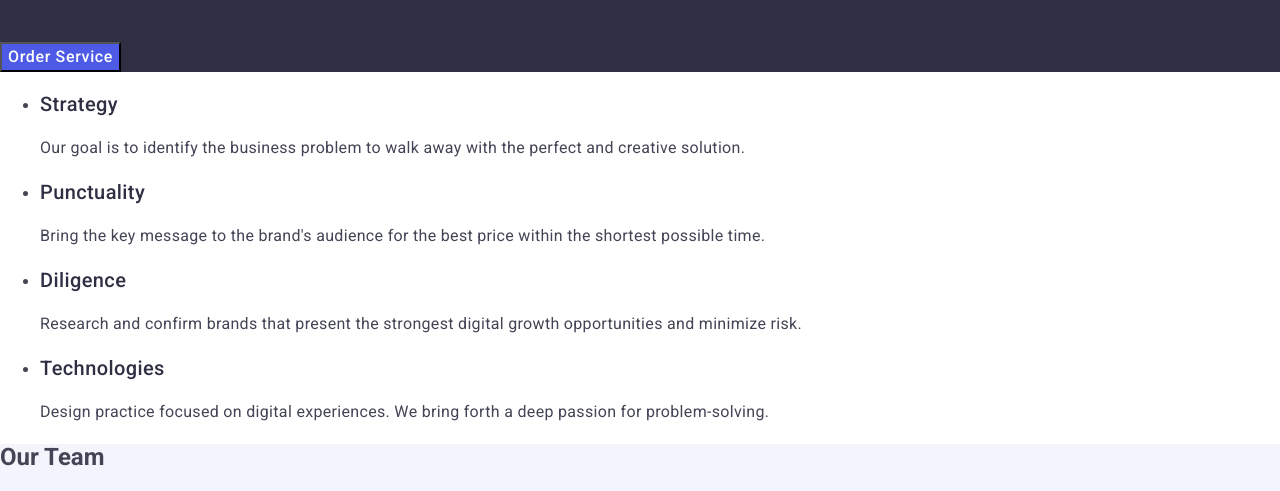
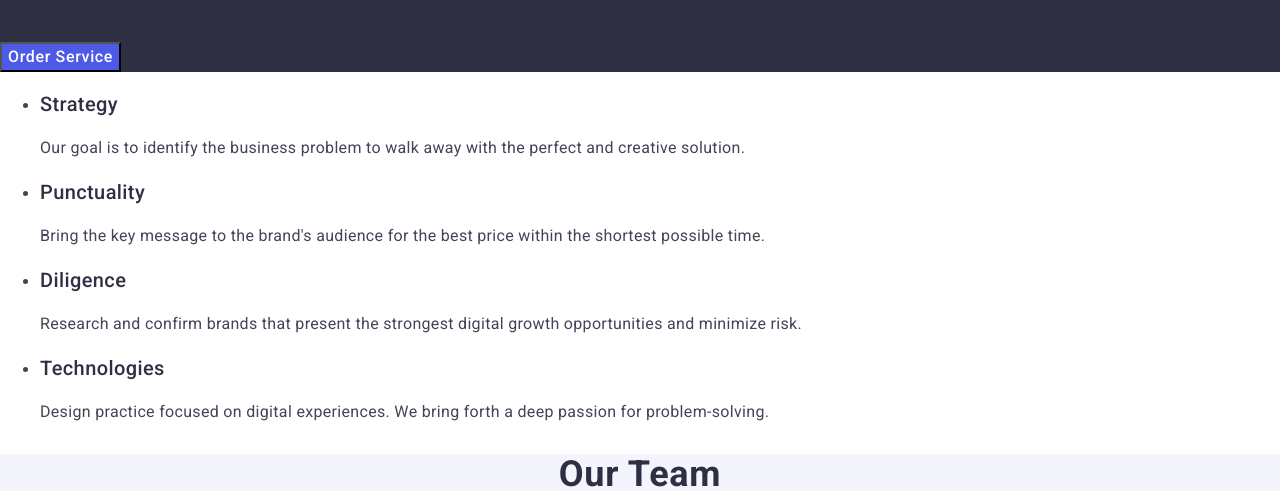
Before and after one commit to Sergii-Minko/goit-markup-hw-02, a plain HTML site: page index.html in a window 1280 px wide. Shown: the part 284-775 px from the top of the page. Drawn offline with nearby package versions, Linux system fonts and the light colour scheme.

Commit message:
reparieren-2

```diff
--- a/css/styles.css
+++ b/css/styles.css
@@ -37,7 +37,7 @@ body {
   color: #404bbf;
 }
 .header-address {
-    font-style: normal
+  font-style: normal;
 }
 .address-link {
   letter-spacing: 0.02em;
--- a/index.html
+++ b/index.html
@@ -93,7 +93,7 @@
       </section>
 
       <section class="team">
-        <h2>Our Team</h2>
+        <h2 class="team-title">Our Team</h2>
         <ul class="team-list">
           <li class="team-item">
             <img src="./images/img.jpg" alt="Mark" width="264" />
```
